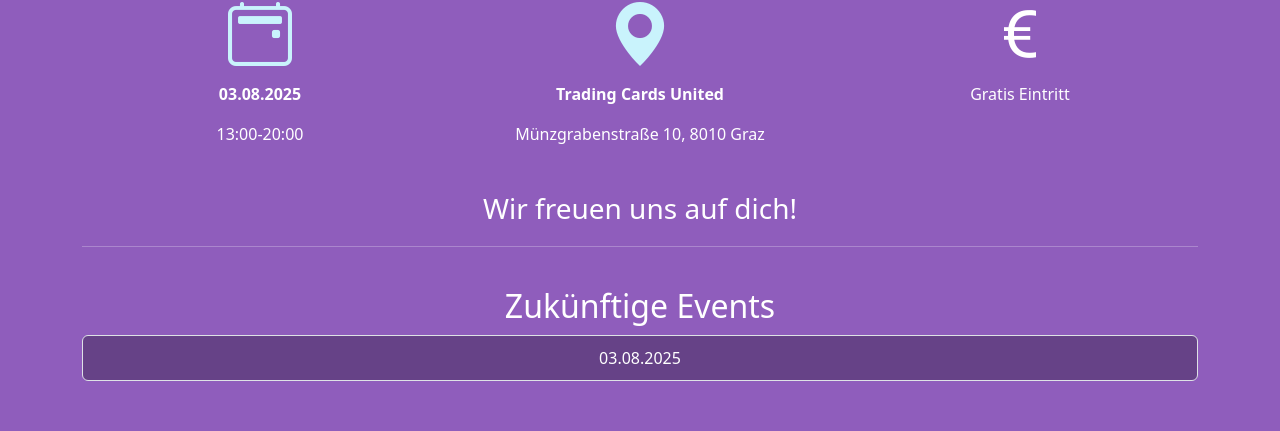
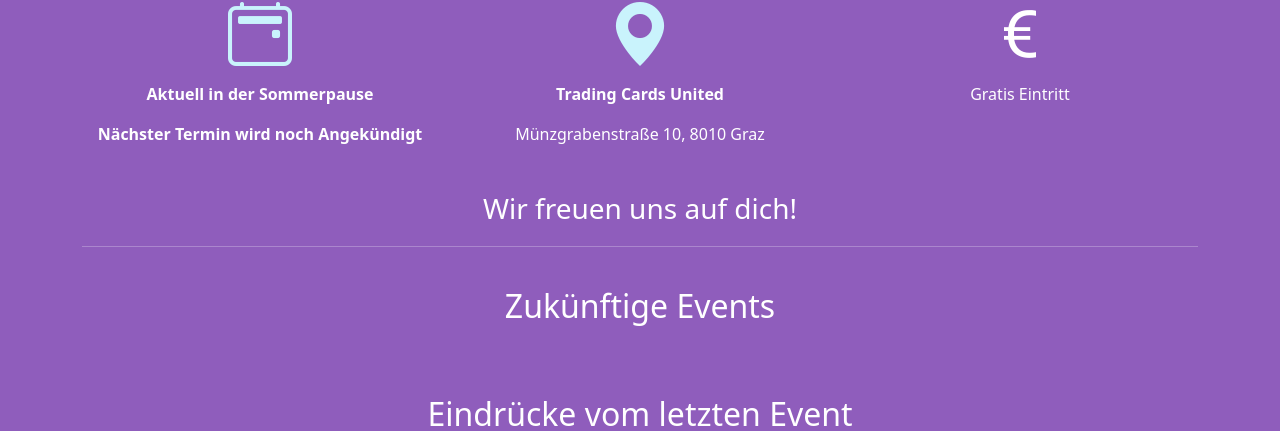
Before and after one commit to bauhaus93/bss-vue, a Vue app: page / in a window 1280 px wide. Shown: the part 771-1202 px from the top of the page. Built offline with nearby package versions, Linux system fonts and the light colour scheme.

Commit message:
Update next event date for summer hiatus

```diff
--- a/src/pages/Home.vue
+++ b/src/pages/Home.vue
@@ -25,8 +25,10 @@
           download="brettspielsonntag.ics"
           ><i class="bi bi-calendar2-event"></i
         ></a>
-        <p class="fw-bold">{{ date_normal }}</p>
-        <p>13:00-20:00</p>
+        <p class="fw-bold">Aktuell in der Sommerpause</p>
+        <p class="fw-bold">Nächster Termin wird noch Angekündigt</p>
+        <!-- <p class="fw-bold">{{ date_normal }}</p>
+        <p>13:00-20:00</p>-->
       </div>
       <div class="col-sm">
         <a
@@ -132,9 +134,7 @@ import { last_event } from "../events.js";
 
 const next_event_date = new Date("2025-08-03");
 
-const future_event_dates = [
-  date_formatter(next_event_date),
-];
+const future_event_dates = [];
 
 const card_contents = [
   {
```
